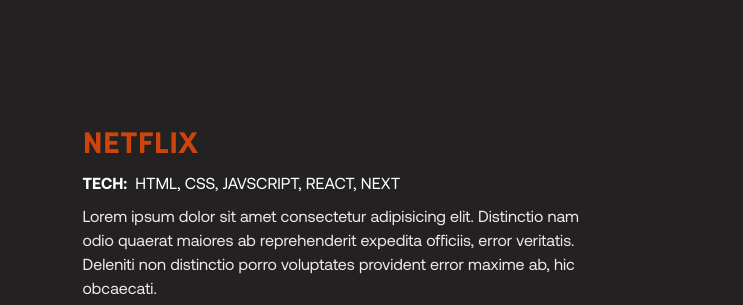
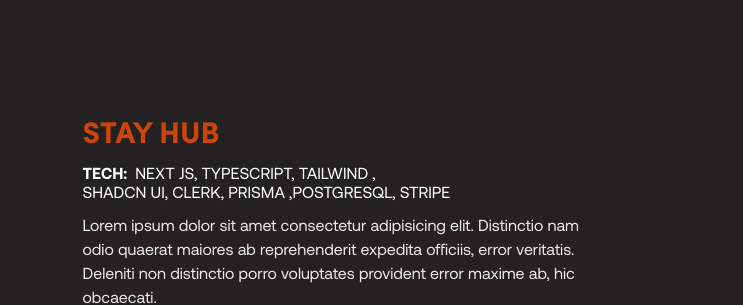
Before and after one commit to Johnselastin7854/portfolio-main, a plain HTML site: page index.html in a window 1280 px wide. Shown: the part 2080-2385 px from the top of the page, 0-743 px from the left. Drawn offline with nearby package versions, Linux system fonts and the light colour scheme.

Commit message:
project section partially done

```diff
--- a/index.html
+++ b/index.html
@@ -236,9 +236,10 @@
       <div class="section__project">
         <section class="projects dark">
           <div class="projects__left container">
-            <h3 class="project__left--title">Netflix</h3>
+            <h3 class="project__left--title">Stay Hub</h3>
             <p class="project__left--tech">
-              <span>Tech:</span>HTML, CSS, JAVSCRIPT, React, NExt
+              <span>Tech:</span>Next Js, TypeScript, Tailwind , <br />
+              Shadcn ui, Clerk, Prisma ,PostgreSQL, stripe
             </p>
             <p class="project__left--description">
               Lorem ipsum dolor sit amet consectetur adipisicing elit.
```
Also changed, not shown: assets/Images/Projects/Stayhub/Registerhotel.png (added), assets/Images/Projects/Stayhub/book.png (added), assets/Images/Projects/Stayhub/booking.png (added), assets/Images/Projects/Stayhub/home.png (added), assets/Images/Projects/Stayhub/login.png (added).
